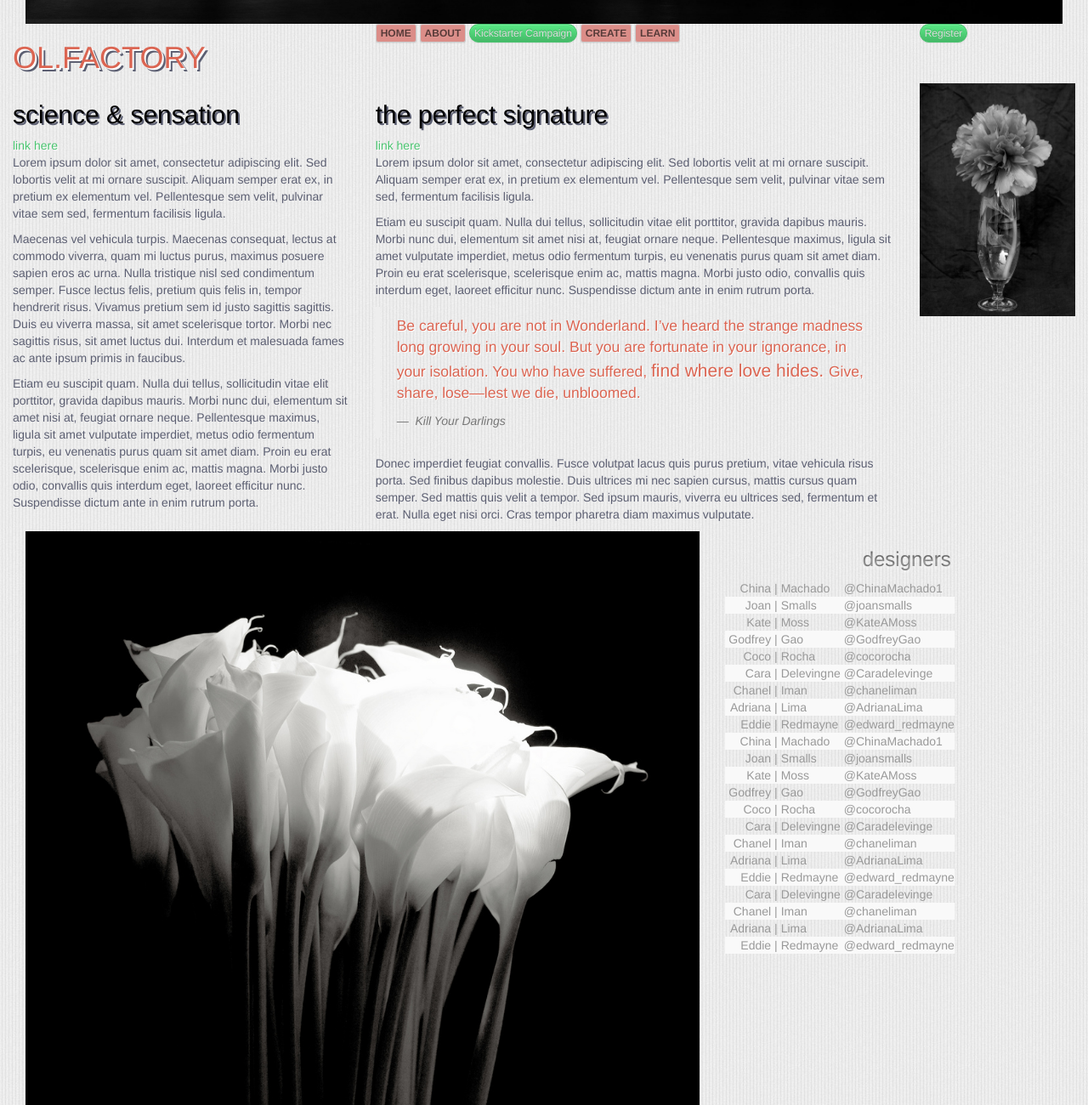
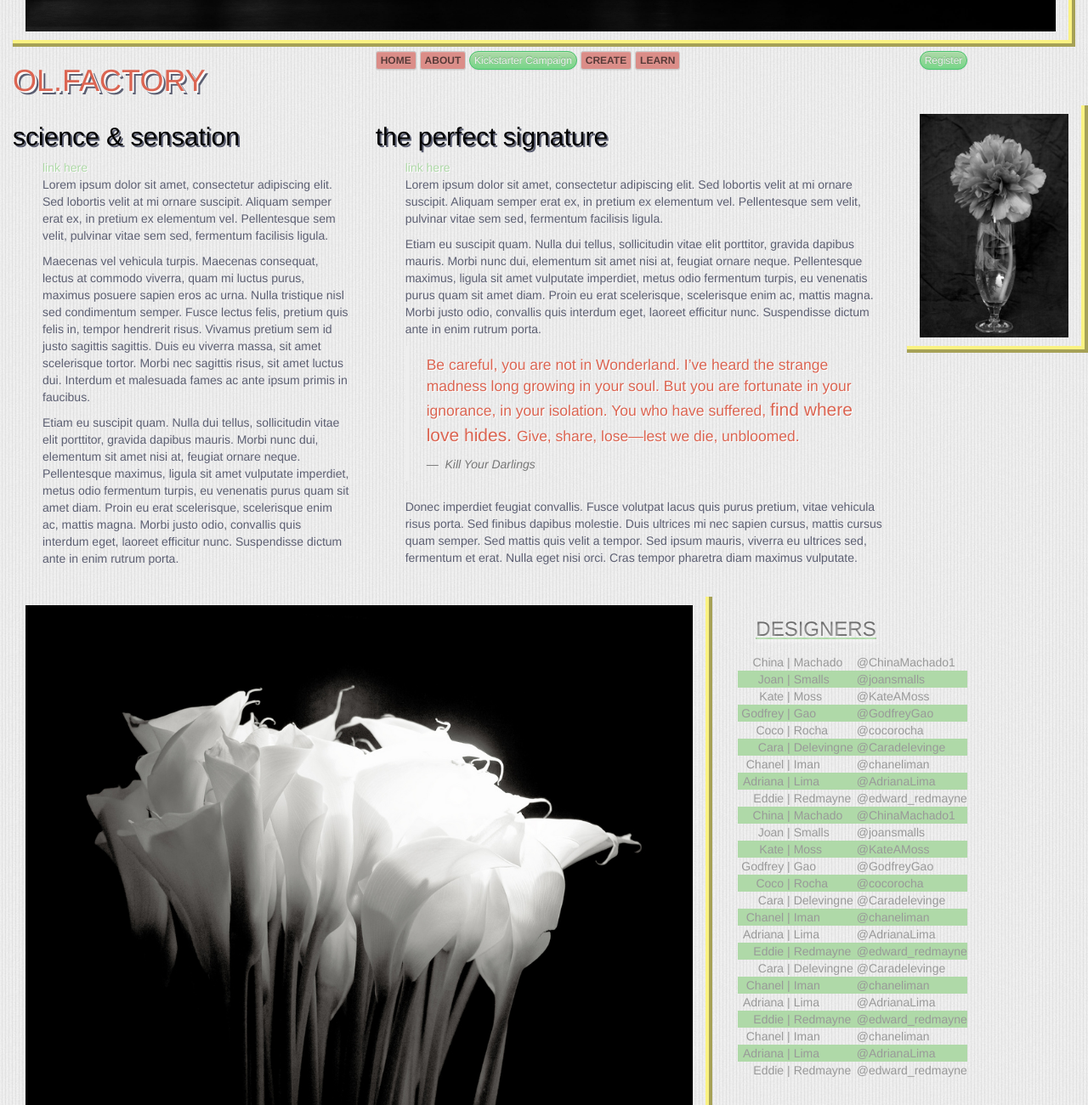
Before and after one commit to SoniaHashim/codingdojo_bootstrap_assignment6, a plain HTML site: page index.html in a window 1280 px wide. Shown: the part 200-1500 px from the top of the page at 85% size. Drawn offline with nearby package versions, Linux system fonts and the light colour scheme.

Commit message:
last style edit

```diff
--- a/css_olfactory.css
+++ b/css_olfactory.css
@@ -8,7 +8,7 @@ body {
 }
 
 a {
-	color: #49C46F;
+	color: #afd9a8;
 	text-shadow: 1px 1px 0px #fff;
 }
 
@@ -17,17 +17,22 @@ p {
 
 }
 
+img {
+	border: ridge #faf282;
+	border-width: 0px 8px 8px 0px;
+	padding-top: 10px;
+	padding-bottom: 10px;
+}
+
+
+#header a {
+	margin-top: 5px;
+}
 
 	h1 {
 		color: #DB6552;
 		text-shadow: 2px 2px 0px #fff, 4px 4px 0px #5c5f72;
 	}
-
-		.btn-default {
-			color: #000;
-			text-shadow: 1px 1px 0px #5c5f72;
-			background-image: -webkit-linear-gradient(bottom,#45B868 0,#58EB85 100%);
-		}
 
 		.btn-default {
 			font-weight: bold;
@@ -37,8 +42,8 @@ p {
 		}
 
 		.btn-success {
-			color: #DDD;
-			background-image: -webkit-linear-gradient(bottom,#45B868 0,#58EB85 100%);
+			color: #EEE;
+			background-image: -webkit-linear-gradient(bottom,#76d588 0,#afd9a8 100%);
 			border-color:#49C46F;
 			border-radius: 20px;
 
@@ -54,12 +59,33 @@ p {
 		text-shadow: 2px 2px 0px #5c5f72;
 	}
 
+	.content-flag {
+		margin-left: 20px;
+		padding-left: 15px;
+		padding-bottom: 15px;
+		margin-bottom: 10px;
+		border-width: 0px 0px 0px 10px;
+		-webkit-border-image:
+      	-webkit-linear-gradient(#f05329, #f7931d) 1 90%;
+	}
+
+	.content-flag-lh {
+		padding-bottom: 15px;
+		margin-bottom: 10px;
+		padding-right: 15px;
+		border-width: 0px 10px 0px 0px;
+		-webkit-border-image:
+      	-webkit-linear-gradient(#f05329, #f7931d) 1 90%;
+		text-align: right;
+	}
+
 	.text-danger {
 		color: #DB6552;
 		text-shadow: 1px 1px 0px #fff;
 	}
 
 	h3 {
+		padding: 5px;
 		background-color: #666666;
 	    -webkit-background-clip: text;
 	    -moz-background-clip: text;
@@ -67,11 +93,17 @@ p {
 	    color: transparent;
 	    text-shadow: rgba(255,255,255,0.5) 0px 3px 3px;
 	    text-align: center;
+
+	    text-decoration: underline #afd9a8;
 	}
 
 		.table-striped td {
 			padding-left: 4px;
 			color: #999;
+		}
+
+		.table-striped>tbody>tr:nth-of-type(odd) {
+			background-color: #afd9a8;
 		}
 
 
@@ -86,6 +118,7 @@ p {
 	}
 
 	.table-hover td {
+		padding: 5px;
 		background-color: #666666;
 	    -webkit-background-clip: text;
 	    -moz-background-clip: text;
--- a/index.html
+++ b/index.html
@@ -59,11 +59,11 @@ Notes: proper html recreation of screenshot of
 		<div class="container-fluid">
 
 			<!-- SF IMG -->
-			<img class="col-md-12" src="decor-sfcityscape.jpg" alt="san-francisco">
+			<img id="#header-img"class="col-md-12" src="decor-sfcityscape.jpg" alt="san-francisco">
 
 
 			<!-- FIRST ROW (HEADER) -->
-			<div class="row">
+			<div class="row" id="header">
 				<h1 class="col-xs-12 col-md-4" class="text-center">OL.FACTORY</h1>
 
 				<!-- NAVIGATION BAR  -->
@@ -88,6 +88,7 @@ Notes: proper html recreation of screenshot of
 				<!-- DIV: CONTENT FLAG (SCENT STARTER) -->
 				<div class="col-xs-8 col-xs-offset-2 col-md-4 col-md-offset-0" class="text-left" class="content-flag">
 					<h2>science & sensation</h2>
+					<div class="content-flag">
 						<a href="#">link here</a>
 						<p>
 							Lorem ipsum dolor sit amet, consectetur adipiscing elit. Sed lobortis velit at mi ornare suscipit. Aliquam semper erat ex, in pretium ex elementum vel. Pellentesque sem velit, pulvinar vitae sem sed, fermentum facilisis ligula.
@@ -99,10 +100,12 @@ Notes: proper html recreation of screenshot of
 							Etiam eu suscipit quam. Nulla dui tellus, sollicitudin vitae elit porttitor, gravida dapibus mauris. Morbi nunc dui, elementum sit amet nisi at, feugiat ornare neque. Pellentesque maximus, ligula sit amet vulputate imperdiet, metus odio fermentum turpis, eu venenatis purus quam sit amet diam. Proin eu erat scelerisque, scelerisque enim ac, mattis magna. Morbi justo odio, convallis quis interdum eget, laoreet efficitur nunc. Suspendisse dictum ante in enim rutrum porta.
 						</p>
 					</div>
+				</div>
 
 				<!-- DIV: CONTENT FLAG (SCENT STARTER) -->
 				<div class="col-xs-8 col-xs-offset-2 col-md-6 col-md-offset-0" class="text-left" class="content-flag">
 					<h2>the perfect signature</h2>
+					<div class="content-flag">
 						<a href="#">link here</a>
 						<p>
 							Lorem ipsum dolor sit amet, consectetur adipiscing elit. Sed lobortis velit at mi ornare suscipit. Aliquam semper erat ex, in pretium ex elementum vel. Pellentesque sem velit, pulvinar vitae sem sed, fermentum facilisis ligula.
@@ -121,8 +124,11 @@ Notes: proper html recreation of screenshot of
 							Donec imperdiet feugiat convallis. Fusce volutpat lacus quis purus pretium, vitae vehicula risus porta. Sed finibus dapibus molestie. Duis ultrices mi nec sapien cursus, mattis cursus quam semper. Sed mattis quis velit a tempor. Sed ipsum mauris, viverra eu ultrices sed, fermentum et erat. Nulla eget nisi orci. Cras tempor pharetra diam maximus vulputate.
 						</p>
 					</div>
+				</div>
 
 				<img class="col-xs-4 col-md-2" src="flower-vase.jpg" alt="flower-vase">
+
+				<div class="clearfix" class="visible-md-block"></div>
 
 			<!-- END OF SECOND ROW (INFORMATION FLAGS) -->
 			</div>
@@ -134,44 +140,46 @@ Notes: proper html recreation of screenshot of
 				<!-- END OF LOGO BOX -->
 				</div>
 
+				<!-- DESIGNER COL -->
+				<div class="col-xs-2">
+					<h3 class="col-xs-12">DESIGNERS</h3>
 					<!-- DESIGNERS: TABLE STRIPED (3x9) -->
-				<table class=".table table-striped" class="col-xs-2" class="text-primary">
-					<h3>designers</h3>
+					<table class=".table table-striped" class="col-xs-12" class="text-primary">
 							<th></th>
 							<th></th>
 							<th></th>
 							<tr>
-							<td class="text-right">China |</td>
+								<td class="text-right">China&nbsp|</td>
 								<td class="text-left">Machado</td>
 								<td>@ChinaMachado1</td>
 							</tr>
 							<tr>
-							<td class="text-right">Joan |</td>
+								<td class="text-right">Joan&nbsp|</td>
 								<td class="text-left">Smalls</td>
 								<td>@joansmalls</td>
 							</tr>
 							<tr>
-							<td class="text-right">Kate |</td>
+								<td class="text-right">Kate&nbsp|</td>
 								<td class="text-left">Moss</td>
 								<td>@KateAMoss</td>
 							</tr>
 							<tr>
-							<td class="text-right">Godfrey |</td>
+								<td class="text-right">Godfrey&nbsp|</td>
 								<td class="text-left">Gao</td>
 								<td>@GodfreyGao</td>
 							</tr>
 							<tr>
-							<td class="text-right">Coco |</td>
+								<td class="text-right">Coco&nbsp|</td>
 								<td class="text-left">Rocha</td>
 								<td>@cocorocha</td>
 							</tr>
 							<tr>
-							<td class="text-right">Cara |</td>
+								<td class="text-right">Cara&nbsp|</td>
 								<td class="text-left">Delevingne</td>
 								<td>@Caradelevinge</td>
 							</tr>
 							<tr>
-							<td class="text-right">Chanel |</td>
+								<td class="text-right">Chanel&nbsp|</td>
 								<td class="text-left">Iman</td>
 								<td>@chaneliman</td>
 							</tr>
@@ -250,8 +258,26 @@ Notes: proper html recreation of screenshot of
 								<td class="text-left">Redmayne</td>
 								<td>@edward_redmayne</td>
 							</tr>
+							<tr>
+								<td class="text-right">Chanel |</td>
+								<td class="text-left">Iman</td>
+								<td>@chaneliman</td>
+							</tr>
+							<tr>
+								<td class="text-right">Adriana |</td>
+								<td class="text-left">Lima</td>
+								<td>@AdrianaLima</td>
+							</tr>
+							<tr>
+								<td class="text-right">Eddie |</td>
+								<td class="text-left">Redmayne</td>
+								<td>@edward_redmayne</td>
+							</tr>
 					<!-- END OF TABLE: DESIGNERS  -->
 					</table>
+					<!-- END OF DESIGNER COL. -->
+				</div>
+
 			<!-- END OF THIRD ROW (PAGE DECOR) -->
 			</div>
 
@@ -263,12 +289,14 @@ Notes: proper html recreation of screenshot of
 						<span class="text-right">
 							<h2>personal fragrance design</h2>
 						</span>
+						<div class="content-flag-lh">
 							<p>
 								Donec ultricies lorem dui, quis tempus ipsum molestie laoreet. Suspendisse imperdiet, ipsum lobortis laoreet malesuada, leo urna blandit ante, congue tempus quam nulla quis lacus. Aliquam tempus sollicitudin mi ac semper. Maecenas eget venenatis quam. In at orci sed elit ultricies gravida. Proin venenatis ante odio, ac condimentum lectus fringilla ac. Nulla et tellus erat.
 							</p>
 							<p>
 								Integer lacus leo, mollis ut nisi sit amet, malesuada venenatis arcu. Sed vitae elit eu ligula pulvinar elementum at vel risus. Ut leo nisl, dignissim quis sapien vitae, lacinia tincidunt diam. In dictum eget erat nec gravida. Nam non rhoncus sem, id fermentum ligula. Nunc sed condimentum nulla. Etiam vulputate enim eget ante luctus, varius bibendum ante volutpat. Aliquam viverra porttitor dui eu pharetra. Ut vehicula fringilla arcu at condimentum.
 							</p>
+						</div>
 					</div>
 					<div class="col-xs-12">
 						<!-- SCENTS: TABLE HOVER (4x15) -->
@@ -381,6 +409,7 @@ Notes: proper html recreation of screenshot of
 					<!-- CONTENT FLAG  -->
 					<div class="col-xs-12" class="text-left" class="content-flag">
 						<h2>about</h2>
+						<div class="content-flag">
 							<p>
 								Lorem ipsum dolor sit amet, consectetur adipiscing elit. Donec scelerisque risus a est fringilla, et gravida metus mattis. Quisque lobortis libero a odio porta tincidunt. Etiam quis mi eu felis tristique porttitor sagittis eu lacus. Nullam ullamcorper diam orci, id rutrum erat fringilla sed. Curabitur gravida vestibulum fringilla. Quisque scelerisque lectus id eros fermentum maximus.
 							</p>
@@ -390,6 +419,7 @@ Notes: proper html recreation of screenshot of
 							<p>
 								Cras eget velit felis. Cras eu dolor fermentum, dapibus felis eget, lobortis dolor. Morbi tincidunt nisl eget lacus congue mollis. Aenean fermentum ex in velit rutrum, at cursus odio rutrum. Donec nec enim sed lorem congue euismod sed at ipsum. Proin et dapibus quam. Maecenas tempor nulla quam, quis accumsan elit efficitur vel. Aliquam bibendum nibh et dolor porta lacinia. Cras elementum nunc at odio gravida, a consectetur tortor lacinia.
 							</p>
+						</div>
 					</div>
 
 
```
Lines whose indentation alone changed are shown as unchanged.
